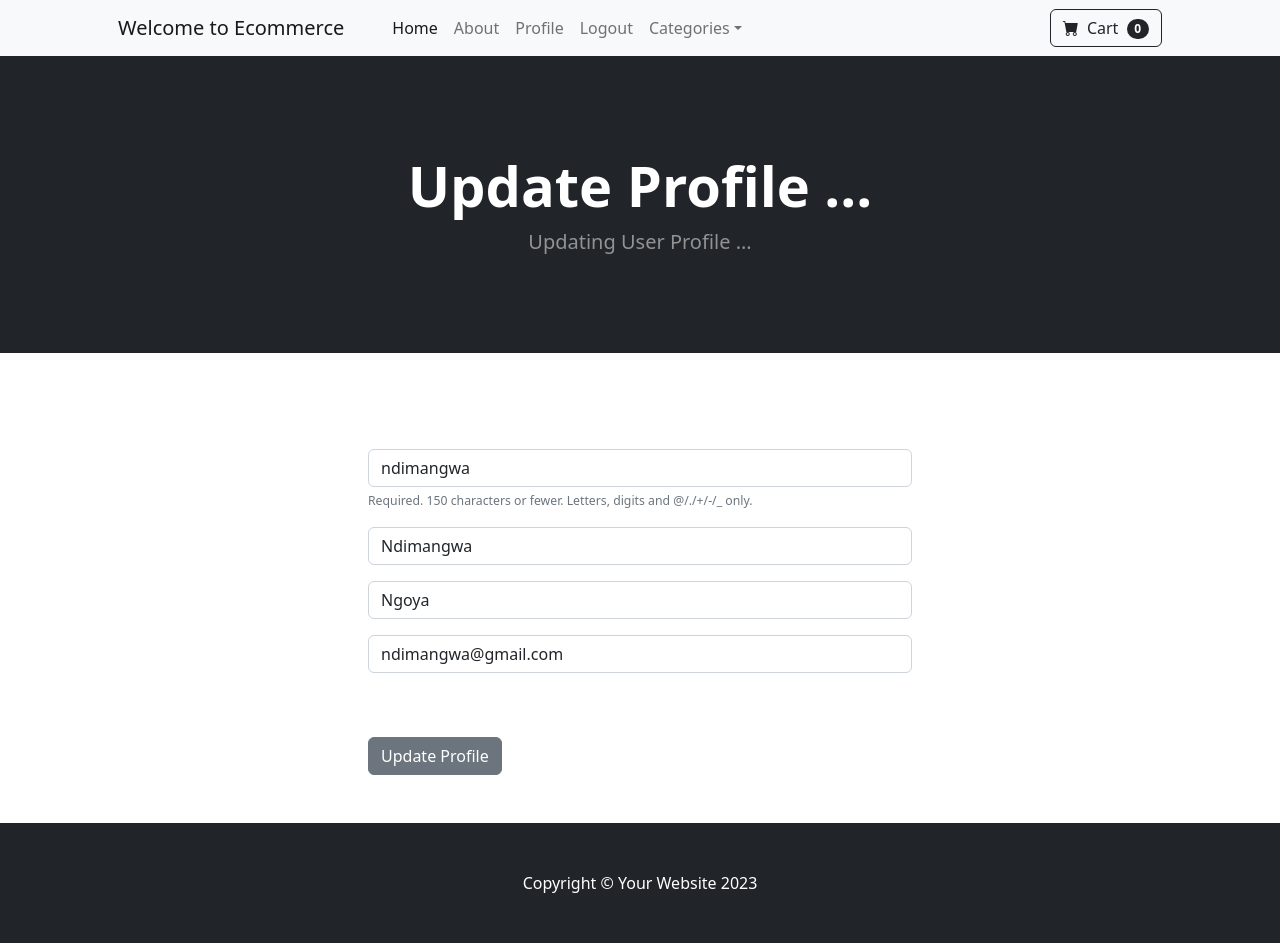
After one commit to Ndimangwa/ecommerce, a Django app: page /update_user in a window 1280 px wide. The commit adds this page. Run offline with Django 5.2, Linux system fonts and the light colour scheme; a user stored in the database is signed in; data comes from the database, SQL or seed files in the repository; both versions use the stored data as it was after the commit; some libraries are stand-ins or nearby versions.

Commit message:
Update User Profile

```diff
--- a/store/forms.py
+++ b/store/forms.py
@@ -1,6 +1,26 @@
 from django.contrib.auth.models import User
-from django.contrib.auth.forms import UserCreationForm
+from django.contrib.auth.forms import UserCreationForm, UserChangeForm
 from django import forms
+
+class UpdateUserForm(UserChangeForm):
+	#Hide Password field
+	password = None
+	# Proceed with other fields
+	email = forms.EmailField(label="", widget=forms.TextInput(attrs={'class':'form-control', 'placeholder':'Email Address'}))
+	first_name = forms.CharField(label="", max_length=100, widget=forms.TextInput(attrs={'class':'form-control', 'placeholder':'First Name'}))
+	last_name = forms.CharField(label="", max_length=100, widget=forms.TextInput(attrs={'class':'form-control', 'placeholder':'Last Name'}))
+
+	class Meta:
+		model = User
+		fields = ('username', 'first_name', 'last_name', 'email')
+
+	def __init__(self, *args, **kwargs):
+		super(UpdateUserForm, self).__init__(*args, **kwargs)
+
+		self.fields['username'].widget.attrs['class'] = 'form-control'
+		self.fields['username'].widget.attrs['placeholder'] = 'User Name'
+		self.fields['username'].label = ''
+		self.fields['username'].help_text = '<span class="form-text text-muted"><small>Required. 150 characters or fewer. Letters, digits and @/./+/-/_ only.</small></span>'
 
 class SignUpForm(UserCreationForm):
 	email = forms.EmailField(label="", widget=forms.TextInput(attrs={'class':'form-control', 'placeholder':'Email Address'}))
--- a/store/urls.py
+++ b/store/urls.py
@@ -9,6 +9,7 @@ urlpatterns = [
     path('login/', views.login_user, name='login'),
     path('logout/', views.logout_user, name='logout'),
     path('register/', views.register_user, name='register'),
+    path('update_user', views.update_user, name='update_user'),
     path('product/<int:pk>/', views.product, name='product'),
     path('category/<str:foo>/', views.category, name='category'),
     path('categoty_summary/', views.category_summary, name='category_summary'),
--- a/store/views.py
+++ b/store/views.py
@@ -1,8 +1,9 @@
 from django.shortcuts import render, redirect
 from django.contrib.auth import login, logout, authenticate
+from django.contrib.auth.models import User
 from django.contrib import messages
 from .models import Product, Category
-from .forms import SignUpForm
+from .forms import SignUpForm, UpdateUserForm
 # Create your views here.
 def home(request):
     products = Product.objects.all()
@@ -10,6 +11,20 @@ def home(request):
 
 def about(request):
     return render(request, 'about.html', {})
+
+def update_user(request):
+    if request.user.is_authenticated:
+        current_user = User.objects.get(id=request.user.id)
+        user_form = UpdateUserForm(request.POST or None, instance=current_user)
+        if user_form.is_valid():
+            user_form.save()
+            login(request, current_user)
+            messages.success(request, ('User has been updated'))
+            return redirect('store:home')
+        return render(request, 'update_user.html', {'user_form':user_form})
+    else:
+        messages.success(request, ('you must be logged in to access the page'))
+        return redirect('store:home')
 
 def login_user(request):
     if request.method == "POST":
--- a/templates/navbar.html
+++ b/templates/navbar.html
@@ -7,6 +7,7 @@
                 <li class="nav-item"><a class="nav-link active" aria-current="page" href="{% url 'store:home' %}">Home</a></li>
                 <li class="nav-item"><a class="nav-link" href="{% url 'store:about' %}">About</a></li>
     {% if user.is_authenticated %}
+        <li class="nav-item"><a class="nav-link" href="{% url 'store:update_user' %}">Profile</a></li>
         <li class="nav-item"><a class="nav-link" href="{% url 'store:logout' %}">Logout</a></li>
     {% else %}
         <li class="nav-item"><a class="nav-link" href="{% url 'store:login' %}">Log In</a></li>
--- /dev/null
+++ b/templates/update_user.html
@@ -0,0 +1,26 @@
+{% extends 'base.html' %}
+{% block content %}
+<!-- Header-->
+<header class="bg-dark py-5">
+    <div class="container px-4 px-lg-5 my-5">
+        <div class="text-center text-white">
+            <h1 class="display-4 fw-bolder">Update Profile ...</h1>
+            <p class="lead fw-normal text-white-50 mb-0">Updating User Profile ...</p>
+        </div>
+    </div>
+</header>
+<!--Section-->
+<!-- Section-->
+<section class="py-5">
+    <div class="container px-4 px-lg-5 mt-5 col-md-6">
+        <!--Begin: Login Form-->
+        <form method="POST" action="{% url 'store:update_user' %}">
+            {% csrf_token %}
+            {{ user_form.as_p }}
+            <br/><br/>
+            <button type="submit" class="btn btn-secondary">Update Profile</button>
+        </form>
+        <!--End: Login Form-->
+    </div>
+</section>
+    {% endblock %}
```
Also changed, not shown: db.sqlite3.
